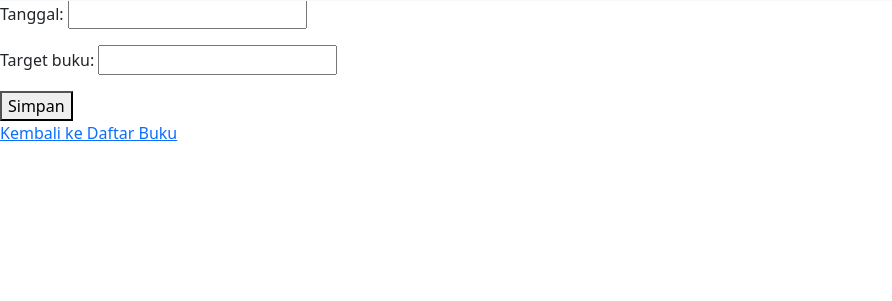
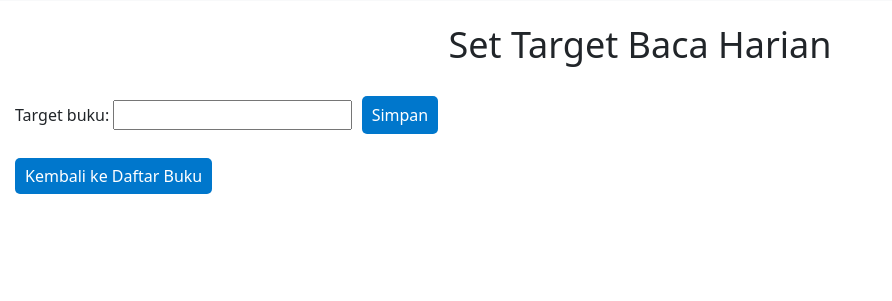
Before and after one commit to PBP-A14/Project-UTS, a Django app: page /progress_literasi/set-target/ in a window 1280 px wide. Shown: the part 57-358 px from the top of the page, without its empty margins (0-892 px from the left). Run offline with Django 4.2, Linux system fonts and the light colour scheme; a user stored in the database is signed in.

Commit message:
update target harian

```diff
--- a/authentication/views.py
+++ b/authentication/views.py
@@ -4,6 +4,7 @@ from django.contrib.auth.forms import UserCreationForm
 from django.contrib import messages
 from django.contrib.auth import authenticate, login
 from django.contrib.auth import logout
+from datetime import datetime
 
 # Create your views here.
 def register(request):
@@ -25,6 +26,7 @@ def login_user(request):
         user = authenticate(request, username=username, password=password)
         if user is not None:
             login(request, user)
+            request.session['login_time'] = datetime.now().timestamp() * 1000
             return redirect('home:home')
         else:
             messages.info(request, 'Sorry, incorrect username or password. Please try again.')
--- a/elibrary/settings.py
+++ b/elibrary/settings.py
@@ -117,7 +117,6 @@ USE_I18N = True
 
 USE_TZ = True
 
-
 # Static files (CSS, JavaScript, Images)
 # https://docs.djangoproject.com/en/4.2/howto/static-files/
 
--- a/progress_literasi/forms.py
+++ b/progress_literasi/forms.py
@@ -1,7 +1,7 @@
-from django import forms
+from django.forms import ModelForm
 from .models import TargetHarian
 
-class TargetHarianForm(forms.ModelForm):
+class DailyTargetForm(ModelForm):
     class Meta:
         model = TargetHarian
-        fields = ['tanggal', 'target_buku']
+        fields = ['target_buku']
--- a/progress_literasi/models.py
+++ b/progress_literasi/models.py
@@ -23,8 +23,8 @@ class ProgressBaca(models.Model):
 
 class TargetHarian(models.Model):
     user = models.ForeignKey(User, on_delete=models.CASCADE)
-    tanggal = models.DateField()
-    target_buku = models.IntegerField()
+    target_buku = models.PositiveIntegerField()
+    tanggal = models.DateTimeField(auto_now=True)
 
 class AktivitasUser(models.Model):
     user = models.ForeignKey(User, on_delete=models.CASCADE)
--- a/progress_literasi/templates/set_target.html
+++ b/progress_literasi/templates/set_target.html
@@ -1,11 +1,49 @@
 {% extends "base.html" %}
 
 {% block content %}
+
+<style>
+  h1 {
+    text-align: center;
+    margin-top: 80px;
+    font-size: 36px;
+    margin-bottom: 30px;
+  }
+
+  form {
+    margin-left: 15px;
+    margin-bottom: 30px;
+  }
+
+  a.btn-kembali {
+    margin: 30px auto auto 15px;
+    background-color: #0077cc;
+    color: #fff;
+    padding: 7px 10px;
+    border: none;
+    border-radius: 5px;
+    cursor: pointer;
+    text-decoration: none;
+  }
+
+  button.btn-submit {
+    background-color: #0077cc;
+    color: #fff;
+    padding: 7px 10px;
+    border: none;
+    border-radius: 5px;
+    cursor: pointer;
+    margin-left: 5px;
+  }
+
+</style>
+
   <h1>Set Target Baca Harian</h1>
   <form method="post">
     {% csrf_token %}
-    {{ form.as_p }}
-    <button type="submit">Simpan</button>
+    {{ form.target_buku.label_tag }} {{ form.target_buku }}
+    <button class="btn-submit" type="submit">Simpan</button>
   </form>
-  <a href="{% url 'progress_literasi:progress' %}">Kembali ke Daftar Buku</a>
-{% endblock %}
+  <a class="btn-kembali" href="{% url 'progress_literasi:progress' %}">Kembali ke Daftar Buku</a>
+
+  {% endblock %}
--- a/progress_literasi/urls.py
+++ b/progress_literasi/urls.py
@@ -9,4 +9,5 @@ urlpatterns = [
     path('set-target/', views.set_target, name='set_target'),
     path('progress/', views.progress, name='progress'),
     path('track_user_activity/', views.track_user_activity, name='track_user_activity'),
+    path('realtime_data/', views.realtime_data, name='realtime_data'),
 ]
--- a/progress_literasi/views.py
+++ b/progress_literasi/views.py
@@ -1,10 +1,13 @@
-from datetime import datetime
+from datetime import datetime, timezone
 from django.shortcuts import render, redirect
+from django.urls import reverse
+
+from django.views import View
 from .models import Book, ProgressBaca, TargetHarian, BukuDibaca, AktivitasUser, BukuDibaca
-from .forms import TargetHarianForm
+from .forms import DailyTargetForm
 from django.contrib.auth.decorators import login_required
 from django.utils.decorators import method_decorator
-from django.http import JsonResponse
+from django.http import HttpResponseRedirect, JsonResponse
 from django.views.decorators.csrf import csrf_exempt
 from .models import AktivitasUser
 from django.contrib.auth.decorators import login_required
@@ -23,14 +26,21 @@ def buku_list(request):
 @login_required
 def set_target(request):
     if request.method == 'POST':
-        form = TargetHarianForm(request.POST)
+        form = DailyTargetForm(request.POST)
         if form.is_valid():
-            target = form.save(commit=False)
-            target.user = request.user
-            target.save()
-            return redirect('progress')
+            target_buku = form.cleaned_data['target_buku']
+            # Simpan target harian ini ke sesi pengguna atau model yang sesuai
+
+            # Buat objek TargetHarian dan simpan ke database
+            target_harian = TargetHarian(user=request.user, target_buku=target_buku, tanggal=datetime.now())
+            target_harian.save()
+
+            request.session['daily_target'] = target_buku
+
+            return render(request, 'progress.html', {'target_buku': target_buku})
     else:
-        form = TargetHarianForm()
+        form = DailyTargetForm()
+
     return render(request, 'set_target.html', {'form': form})
 
 @login_required
@@ -38,12 +48,14 @@ def progress(request):
     user = request.user
     # Ambil data aktivitas pengguna yang saat ini login
     aktivitas_user = AktivitasUser.objects.filter(user=user).order_by('-tanggal')[:7]
-
+    # daily_target = request.session.get('daily_target', 0)
+    # daily_target = request.COOKIES.get('daily_target', None)
     # Ekstrak waktu aktif dari setiap entri aktivitas
     waktu_aktif_harian = [aktivitas.waktu_aktif for aktivitas in aktivitas_user]
 
     context = {
         'waktu_aktif_harian': waktu_aktif_harian,
+        # 'daily_target' : daily_target,
     }
 
     return render(request, 'progress.html', context)
@@ -67,3 +79,19 @@ def history_buku(request):
     user = request.user
     buku_dibaca = BukuDibaca.objects.filter(user=user)
     return render(request, 'history_buku.html', {'buku_dibaca': buku_dibaca})
+
+def realtime_data(request):
+    # Periksa apakah pengguna login
+    if request.user.is_authenticated:
+        # Ambil waktu login dari sesi pengguna
+        login_time = request.session.get('login_time')
+        if login_time:
+            current_time = datetime.now()
+            # Hitung selisih waktu
+            elapsed_time = current_time - login_time
+            # Ubah selisih waktu ke format yang sesuai
+            hours, remainder = divmod(elapsed_time.total_seconds(), 3600)
+            minutes, seconds = divmod(remainder, 60)
+            time_string = f"{int(hours):02d}:{int(minutes):02d}:{int(seconds):02d}"
+            return JsonResponse({'time': time_string, 'date': login_time.date()})
+    return JsonResponse({'time': '00:00:00', 'date': 'YYYY-MM-DD'})
```
Also changed, not shown: progress_literasi/templates/progress.html (+48 -30 lines), db.sqlite3, progress_literasi/migrations/0004_alter_targetharian_tanggal_and_more.py (added).
